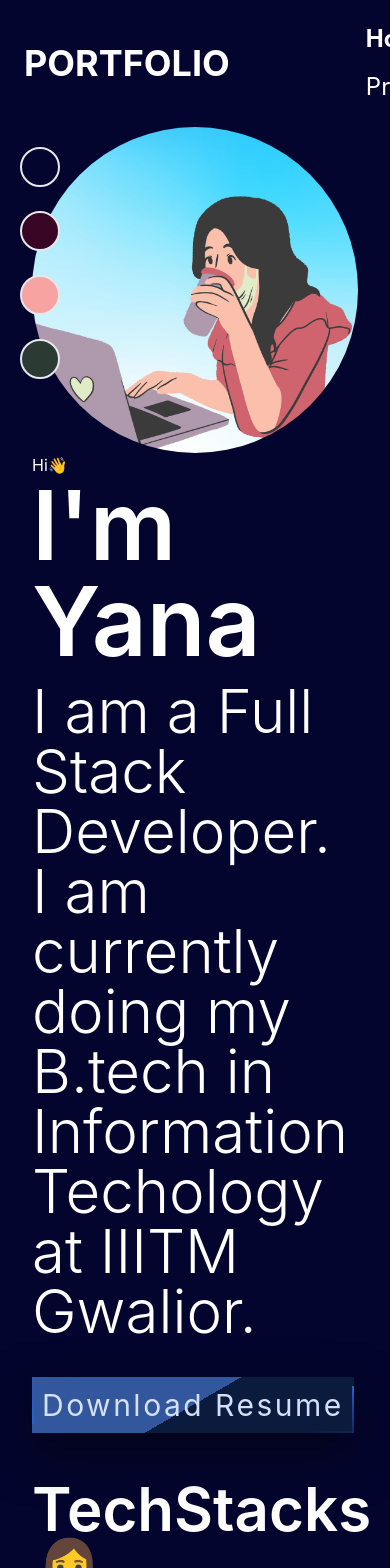
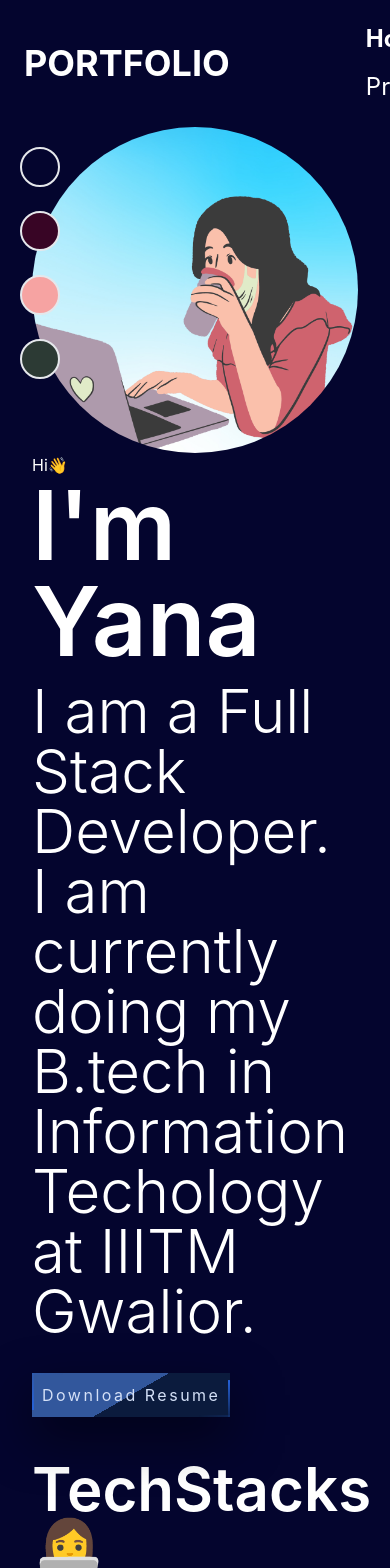
Before and after one commit to Yana-Gupta/my-portfolio, a React (Create React App) app: page / in a window 390 px wide. Shown: the top 1568 px of the page. Built offline with nearby package versions, Linux system fonts and the light colour scheme.

Commit message:
design imporved

```diff
--- a/src/components/Footer/Index.js
+++ b/src/components/Footer/Index.js
@@ -3,8 +3,8 @@ import "./Index.scss"
 
 const Footer = () => {
   return (
-    <footer className="py-4 text-center min-h-[100px] flex flex-row align-center justify-around items-center mt-24 bg-[#04264E]">
-      <h1 className="text-2xl font-semibold py-3 uppercase tracking-wide">
+    <footer className="py-2 text-center min-h-[50px] flex flex-row align-center justify-around items-center mt-24 bg-[#04264E]">
+      <h1 className="text-2xl font-semibold py-3 uppercase tracking-wide ">
         Socials 🌐
       </h1>
       <div className="flex flex-row items-center justify-center">
@@ -15,10 +15,10 @@ const Footer = () => {
               id={`social-${index + 1}`}
               target="blank"
               key={index}
-              className={`mx-3 my-2 rounded-md border-1 hover:border-gray-200`}
+              className={`mx-2 my-2 rounded-md border-1 hover:border-gray-200`}
             >
               <button
-                className={`text-[20px] flex text-center items-center jusity-center px-4 py-2`}
+                className={`text-[25px] flex text-center items-center jusity-center px-2 py-2 `}
               >
                 <span>{item.icon}</span>
               </button>
--- a/src/components/Home/Index.js
+++ b/src/components/Home/Index.js
@@ -11,9 +11,9 @@ const Home = () => {
 
   return (
     <div className="px-8 lg:pl-20">
-      <div className="flex flex-col justify-around mt-0 lg:justify-center lg:content-center lg:items-center lg:flex-row-reverse lg:mt-2 min-h-[85vh]">
-        <div className="mx-auto my-auto">
-          <img src={Image} alt="" className="rounded-full graphic lg:p-10" />
+      <div className="flex flex-col mt-0 lg:justify-center lg:content-center lg:items-center lg:flex-row-reverse lg:mt-2 min-h-[85vh]">
+        <div className="mx-auto">
+          <img src={Image} alt="" className="rounded-full graphic sm:p-2 md:p-5 lg:p-10" />
         </div>
         <div className="w-full lg:w-1/2">
           <span>Hi👋</span>
@@ -25,9 +25,9 @@ const Home = () => {
           <a
             download="Yana's Resume"
             href={myResume}
-            className={`animated-button my-6 ${
-              download ? `text-2xl` : `text-3xl`
-            }`}
+            className={`animated-button my-5 ${
+              download ? `sm:text-6xl lg:text-2xl` : `lg:text-3xl  sm:text-6xl`
+            } sm:w-full  lg:w-fit`}
             onClick={() => {
               setBtnText("Thanks for downloading!")
               setDownload(true)
@@ -43,7 +43,7 @@ const Home = () => {
       </div>
       <div id="techstack" className="">
         <h1 className="text-6xl font-semibold py-2 my-2">TechStacks 👩‍💻</h1>
-        <div className="grid grid-cols-4 gap-4 px-2 md:grid-cols-4 px-4 lg:grid-cols-8 px-6 xl:grid-cols-9 px-8">
+        <div className="grid gap-4 mobile:grid-cols-4  laptop:grid-cols-8 desktop:grid-cols-9 px-6 xl:grid-cols-9 gap-4 px-8">
           {language.map((item, index) => {
             return <SkillIcon key={index} item={item} size={50} />
           })}
--- a/src/components/Project/Index.js
+++ b/src/components/Project/Index.js
@@ -7,7 +7,7 @@ import SkillIcon from "../Skillicon/Index"
 const Project = () => {
   return (
     <div className="px-20 my-8">
-      <h1 className="text-4xl font-semibold mx-auto text-center">
+      <h1 className="text-6xl font-semibold mx-auto text-center">
         My Projects
       </h1>
       {project.map((project, index) => {
@@ -15,13 +15,13 @@ const Project = () => {
           return (
             <div
               key={index}
-              className={`flex flex-col-reverse my-12 lg:flex-row-reverse px-4 lg:px-12 py-8`}
+              className={`flex flex-col-reverse my-12 laptop:flex-row-reverse px-4 lg:px-12 py-8 text-center`}
             >
               <div className="w-full lg:w-1/2 mx-4">
-                <h1 className="text-2xl hidden lg:block font-semibold py-4 text-center">
+                <h1 className=" text-3xl hidden lg:block font-semibold py-4 text-center">
                   {project.name}
                 </h1>
-                <p className="py-4 text-center">{project.description}</p>
+                <p className="py-8 text-center text-xl	">{project.description}</p>
                 <div className="mx-auto text-center">
                   {project.live && (
                     <Link
@@ -66,16 +66,18 @@ const Project = () => {
           )
         }
 
+
+
         return (
           <div
             key={index}
             className={`flex flex-col-reverse my-10 lg:flex-row px-4 lg:px-12 py-8 text-center`}
           >
             <div className="w-full lg:w-1/2 mx-10">
-              <h1 className="text-2xl hidden lg:block font-semibold py-4">
+              <h1 className="text-3xl hidden lg:block font-semibold py-4 text-center">
                 {project.name}
               </h1>
-              <p className="py-4">{project.description}</p>
+              <p className="py-8 text-xl	">{project.description}</p>
               <div className="mx-auto">
                 {project.live && (
                   <Link
--- a/src/components/Skillicon/Index.js
+++ b/src/components/Skillicon/Index.js
@@ -10,7 +10,7 @@ const SkillIcon = ({ item, size }) => {
         style={{ color: item.color, cursor: "default" }}
       >
         <div className="h-2">
-          <span id="item-name" className={`absoulte bottom-0 left-0 bg-[#69455b] z-[99999]`}>
+          <span id="item-name" className={`absoulte bottom-0 left-0 bg-[#69455b] z-[99999] text-[#ffff00]`}>
             {item.name}
           </span>
         </div>
--- a/tailwind.config.js
+++ b/tailwind.config.js
@@ -2,7 +2,15 @@
 module.exports = {
   content: ["./src/**/*.{js,jsx,ts,tsx}"],
   theme: {
-    extend: {},
+    extend: {
+      screens: {
+        'mobile': '320px',
+        'tablet': '640px',
+        'laptop': '1024px',
+        'desktop': '1280px',
+      },
+
+    },
   },
   plugins: [],
 };
```
